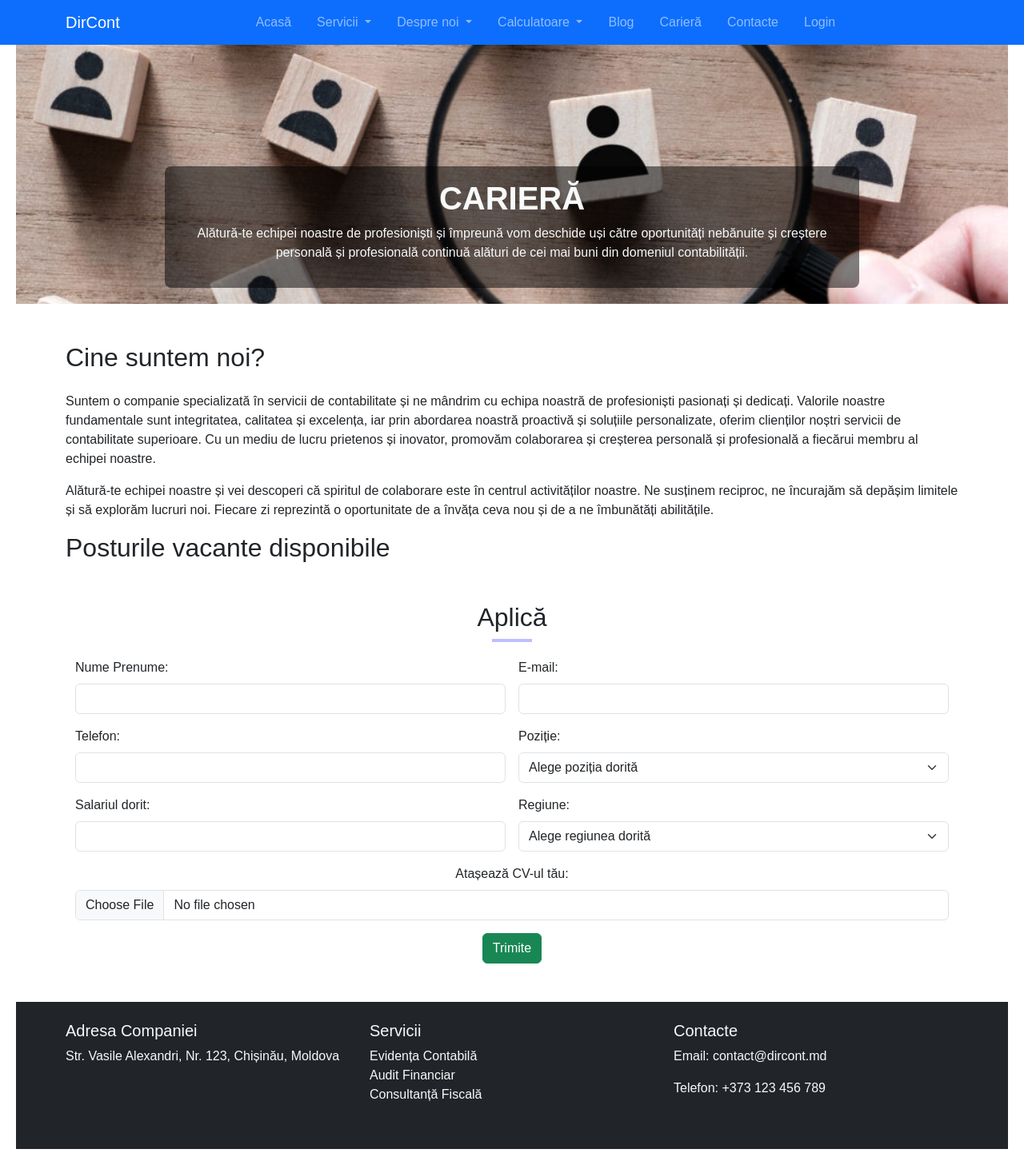
After one commit to prozorovschi1/contabilitate, a Django app: page /cariera/ in a window 1280 px wide. The commit adds this page. Shown: the whole page at 80% size. Run offline with Django 5.2, Linux system fonts and the light colour scheme.

Commit message:
Add job application form and view, update navbar and URLs

```diff
--- a/main/forms.py
+++ b/main/forms.py
@@ -23,3 +23,29 @@ class AuditPriceForm(forms.ModelForm):
             'activity_type': forms.Select(attrs={'class': 'form-control'}),
             'employees': forms.NumberInput(attrs={'class': 'form-control'}),
         }
+
+
+class AplicareForm(forms.Form):
+    nume = forms.CharField(max_length=100, label="Nume Prenume")
+    email = forms.EmailField(label="E-mail")
+    telefon = forms.CharField(max_length=15, label="Telefon")
+
+    POZITII_CHOICES = [
+        ('', 'Alege poziția dorită'),
+        ('contabil', 'Contabil'),
+        ('auditor', 'Auditor'),
+        ('consultant', 'Consultant'),
+    ]
+    pozitie = forms.ChoiceField(choices=POZITII_CHOICES, label="Poziție", required=True)
+
+    salariu = forms.CharField(max_length=50, label="Salariul dorit", required=False)
+
+    REGIUNI_CHOICES = [
+        ('', 'Alege regiunea dorită'),
+        ('Chisinau', 'Chișinău'),
+        ('Balti', 'Bălți'),
+        ('Cahul', 'Cahul'),
+    ]
+    regiune = forms.ChoiceField(choices=REGIUNI_CHOICES, label="Regiune", required=True)
+
+    cv = forms.FileField(label="Atașează CV-ul tău")
--- /dev/null
+++ b/main/templates/cariera.html
@@ -0,0 +1,150 @@
+{% load static %}
+
+<!DOCTYPE html>
+<html lang="ro">
+
+<head>
+    <meta charset="UTF-8">
+    <meta name="viewport" content="width=device-width, initial-scale=1.0">
+    <title>Evidența Contabilă</title>
+    <!-- Bootstrap CSS -->
+    <link href="https://cdn.jsdelivr.net/npm/bootstrap@5.3.2/dist/css/bootstrap.min.css" rel="stylesheet">
+    <link href="{% static 'css/style.css' %}" rel="stylesheet">
+</head>
+
+<body>
+    <!-- Navbar -->
+    {% include 'navbar.html' %}
+
+    <!-- Header Carousel -->
+    <header>
+        <div id="carouselExampleCaptions" class="carousel slide" data-bs-ride="carousel">
+            <div class="carousel-inner">
+                <div class="carousel-item active">
+                    <img src="{% static 'images/cariera.jpg' %}" class="d-block w-100" alt="Audit Financiar">
+                    <div class="carousel-caption d-none d-md-block">
+                        <h1 class="text-uppercase fw-bold text-light">Carieră</h1>
+                        <p class="text-light">Alătură-te echipei noastre de profesioniști și împreună vom deschide uși către oportunități
+                            nebănuite și creștere personală și profesională continuă alături de cei mai buni din domeniul contabilității.</p>
+                    </div>
+                </div>
+            </div>
+        </div>
+    </header>
+    <!-- Content Section -->
+    <section class="container py-5">
+        <style>
+            body {
+                font-family: Arial, sans-serif;
+                margin: 20px;
+            }
+        </style>
+        <h2 class="mb-4 text-dark">Cine suntem noi?</h2>
+        <p>
+            Suntem o companie specializată în servicii de contabilitate și ne mândrim cu echipa noastră de profesioniști pasionați și dedicați. Valorile noastre fundamentale sunt integritatea, calitatea și excelența, iar prin abordarea noastră proactivă și soluțiile personalizate, oferim clienților noștri servicii de contabilitate superioare. Cu un mediu de lucru prietenos și inovator, promovăm
+            colaborarea și creșterea personală și profesională a fiecărui membru al echipei noastre.
+        </p>
+        <p>
+            Alătură-te echipei noastre și vei descoperi că spiritul de colaborare este în centrul activităților noastre. Ne susținem reciproc, ne încurajăm să depășim limitele și să explorăm lucruri noi.
+            Fiecare zi reprezintă o oportunitate de a învăța ceva nou și de a ne îmbunătăți abilitățile.
+        </p>
+        <h2 class="mb-4 text-dark">Posturile vacante disponibile</h2>
+
+        <div class="container mt-5">
+            <h2 class="text-center">Aplică</h2>
+            <hr style="width: 50px; border: 2px solid blue; margin: auto; margin-bottom: 20px;">
+
+            <!-- Mesaje de succes/eroare -->
+            {% if messages %}
+                {% for message in messages %}
+                    <div class="alert alert-{{ message.tags }}">{{ message }}</div>
+                {% endfor %}
+            {% endif %}
+
+            <form action="{% url 'cariera' %}" method="post" enctype="multipart/form-data" class="row g-3">
+                {% csrf_token %}
+
+                <div class="col-md-6">
+                    <label for="id_nume" class="form-label">Nume Prenume:</label>
+                    <input type="text" class="form-control" id="id_nume" name="nume" required>
+                </div>
+
+                <div class="col-md-6">
+                    <label for="id_email" class="form-label">E-mail:</label>
+                    <input type="email" class="form-control" id="id_email" name="email" required>
+                </div>
+
+                <div class="col-md-6">
+                    <label for="id_telefon" class="form-label">Telefon:</label>
+                    <input type="text" class="form-control" id="id_telefon" name="telefon" required>
+                </div>
+
+                <div class="col-md-6">
+                    <label for="id_pozitie" class="form-label">Poziție:</label>
+                    <select class="form-select" id="id_pozitie" name="pozitie" required>
+                        <option selected disabled>Alege poziția dorită</option>
+                        <option value="contabil">Contabil</option>
+                        <option value="auditor">Auditor</option>
+                        <option value="consultant">Consultant</option>
+                    </select>
+                </div>
+
+                <div class="col-md-6">
+                    <label for="id_salariu" class="form-label">Salariul dorit:</label>
+                    <input type="text" class="form-control" id="id_salariu" name="salariu">
+                </div>
+
+                <div class="col-md-6">
+                    <label for="id_regiune" class="form-label">Regiune:</label>
+                    <select class="form-select" id="id_regiune" name="regiune" required>
+                        <option selected disabled>Alege regiunea dorită</option>
+                        <option value="Chisinau">Chișinău</option>
+                        <option value="Balti">Bălți</option>
+                        <option value="Cahul">Cahul</option>
+                    </select>
+                </div>
+
+                <div class="col-md-12 text-center">
+                    <label for="id_cv" class="form-label">Atașează CV-ul tău:</label>
+                    <input type="file" class="form-control" id="id_cv" name="cv" required>
+                </div>
+
+                <div class="col-12 text-center mt-3">
+                    <button type="submit" class="btn btn-success">Trimite</button>
+                </div>
+            </form>
+        </div>
+
+
+    </section>
+
+    <!-- Footer -->
+    <footer class="bg-dark text-light py-4">
+        <div class="container">
+            <div class="row">
+                <div class="col-md-4 mb-3">
+                    <h5>Adresa Companiei</h5>
+                    <p>Str. Vasile Alexandri, Nr. 123, Chișinău, Moldova</p>
+                </div>
+                <div class="col-md-4 mb-3">
+                    <h5>Servicii</h5>
+                    <ul class="list-unstyled">
+                        <li><a href="{% url 'evidenta_contabila' %}" class="text-light text-decoration-none">Evidența Contabilă</a></li>
+                        <li><a href="{% url 'audit' %}" class="text-light text-decoration-none">Audit Financiar</a></li>
+                        <li><a href="{% url 'consultanta_fiscala' %}" class="text-light text-decoration-none">Consultanță Fiscală</a></li>
+                    </ul>
+                </div>
+                <div class="col-md-4 mb-3">
+                    <h5>Contacte</h5>
+                    <p>Email: contact@dircont.md</p>
+                    <p>Telefon: +373 123 456 789</p>
+                </div>
+            </div>
+        </div>
+    </footer>
+
+    <!-- Bootstrap JS -->
+    <script src="https://cdn.jsdelivr.net/npm/bootstrap@5.3.2/dist/js/bootstrap.bundle.min.js"></script>
+</body>
+
+</html>
--- a/main/templates/navbar.html
+++ b/main/templates/navbar.html
@@ -62,7 +62,7 @@
 
                 <!-- Carieră -->
                 <li class="nav-item mx-2">
-                    <a class="nav-link" href="#">Carieră</a>
+                    <a class="nav-link" href="{% url 'cariera' %}">Carieră</a>
                 </li>
 
                 <!-- Contacte -->
--- a/main/urls.py
+++ b/main/urls.py
@@ -1,5 +1,6 @@
 from django.urls import path
 from . import views
+from .views import cariera_view
 
 urlpatterns = [
     path('', views.home, name='home'),
@@ -13,4 +14,6 @@ urlpatterns = [
 
     path('blog/', views.blog_list, name='blog_list'),
     path('blog/<int:id>/', views.blog_detail, name='blog_detail'),
+
+    path('cariera/', cariera_view, name='cariera'),
 ]
--- a/main/views.py
+++ b/main/views.py
@@ -1,8 +1,10 @@
 from django.shortcuts import render, redirect, get_object_or_404
 from django.contrib import messages
-from .forms import ContactForm, NewsletterForm, AuditPriceForm
+from .forms import ContactForm, NewsletterForm, AuditPriceForm, AplicareForm
 from .models import Testimonial, BlogPost
 from .utils import calculate_audit_price
+from django.core.mail import EmailMessage
+
 
 
 def home(request):
@@ -83,3 +85,44 @@ def blog_list(request):
 def blog_detail(request, id):
     post = get_object_or_404(BlogPost, id=id)
     return render(request, 'blog_detail.html', {'post': post})
+
+def cariera_view(request):
+    if request.method == 'POST':
+        form = AplicareForm(request.POST, request.FILES)
+        if form.is_valid():
+            # Obține datele din formular
+            nume = form.cleaned_data['nume']
+            email = form.cleaned_data['email']
+            telefon = form.cleaned_data['telefon']
+            pozitie = form.cleaned_data['pozitie']
+            salariu = form.cleaned_data['salariu']
+            regiune = form.cleaned_data['regiune']
+            cv = request.FILES['cv']
+
+            # Trimite email cu datele aplicantului
+            mesaj = f"""
+            Aplicare nouă pentru poziția {pozitie}:
+
+            Nume Prenume: {nume}
+            E-mail: {email}
+            Telefon: {telefon}
+            Salariul dorit: {salariu}
+            Regiune: {regiune}
+            """
+            email_mesaj = EmailMessage(
+                subject=f"Aplicare nouă: {pozitie}",
+                body=mesaj,
+                from_email="noreply@firma-ta.com",
+                to=["hr@firma-ta.com"],
+            )
+            email_mesaj.attach(cv.name, cv.read(), cv.content_type)
+            email_mesaj.send()
+
+            messages.success(request, "Aplicarea a fost trimisă cu succes!")
+            form = AplicareForm()  # Resetează formularul după trimitere
+        else:
+            messages.error(request, "Te rugăm să completezi corect toate câmpurile.")
+    else:
+        form = AplicareForm()
+
+    return render(request, 'cariera.html', {'form': form})
```
Also changed, not shown: dircont/settings.py (+9 -2 lines), static/images/cariera.jpg (added).
